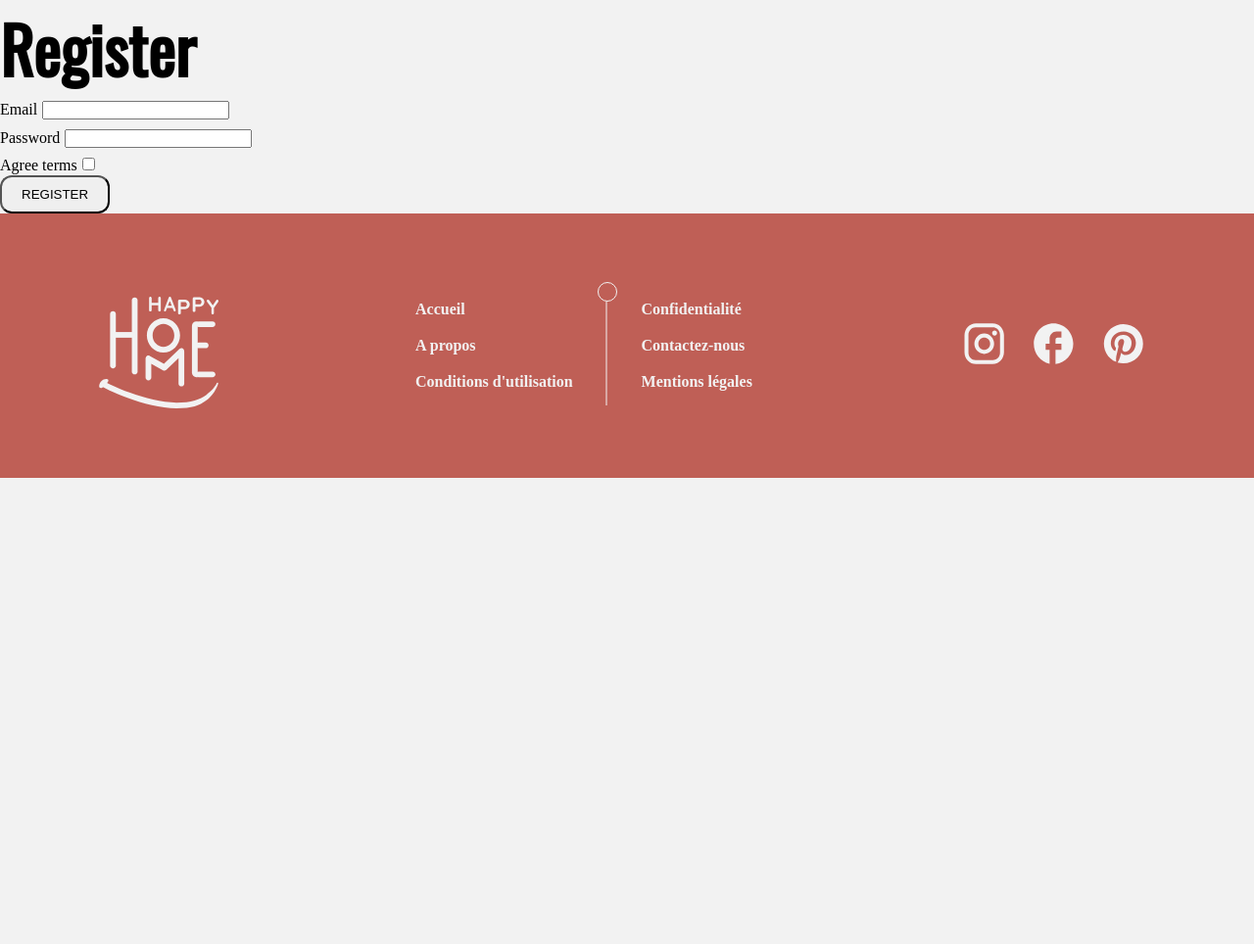
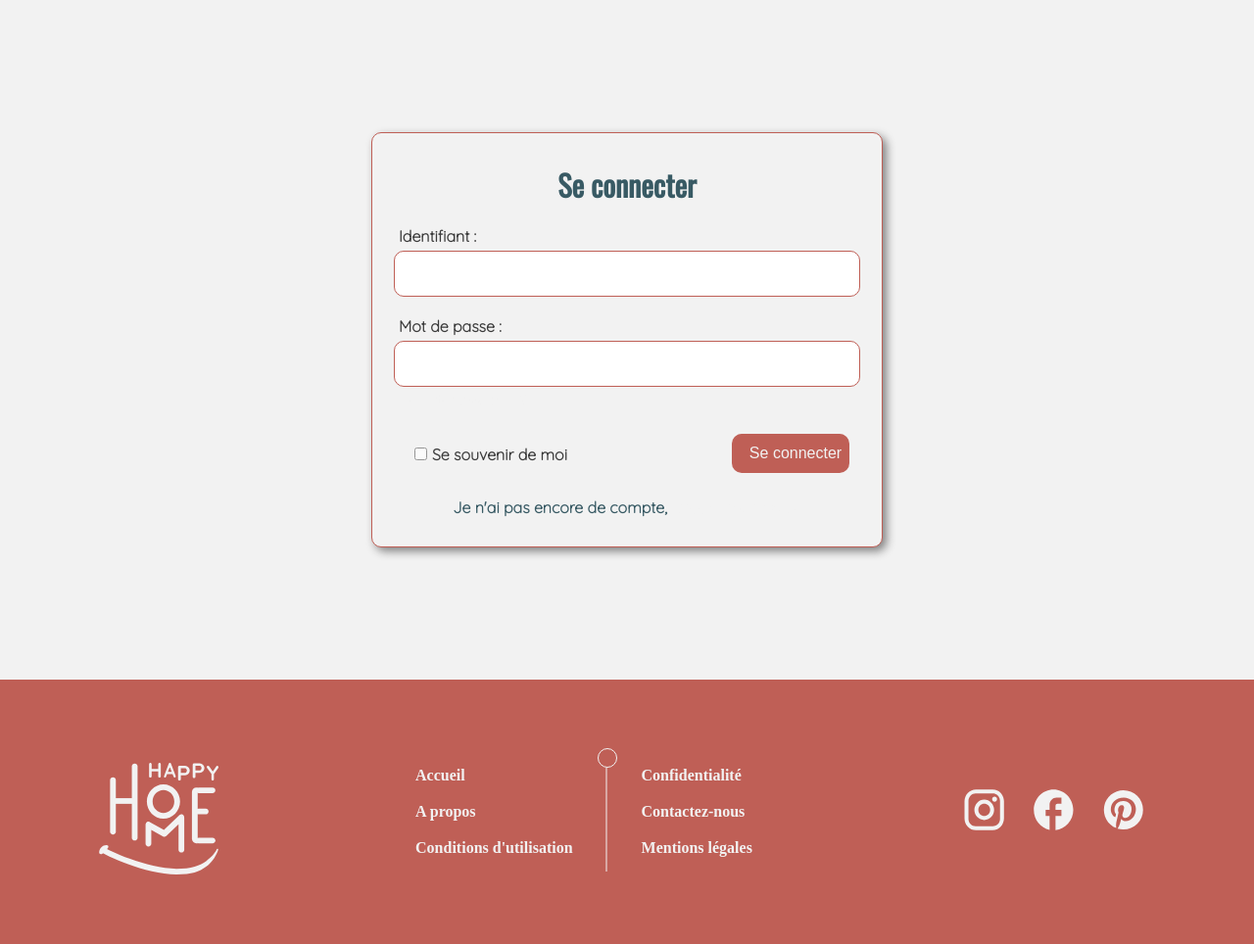
Before and after one commit to JoeTaufana/HHSymfony, a Symfony app: template templates/registration/register.html.twig in a window 1280 px wide. Shown: the part 65-1029 px from the top of the page at 98% size. Before the commit the page ends 553 px from the top, so only its background shows below. Run offline with Twig, Linux system fonts and the light colour scheme; the template is opened without the code that fills it, so the values that code supplies are empty; form fields are guessed from the names that the template uses; some libraries are stand-ins or nearby versions.

Commit message:
création de la page connexion

```diff
--- /dev/null
+++ b/public/css/connexion.css
@@ -0,0 +1,302 @@
+*{
+    margin: 0;
+    padding: 0;
+}
+
+html{
+    scroll-behavior: smooth;
+}
+
+body{
+    background: #F2F2F2;
+
+}
+
+ul{
+    list-style: none;
+}
+
+a{
+    text-decoration:none;
+}
+
+.btn{
+    text-transform: uppercase;
+    border-radius: 12px;
+    padding: 10px 20px;
+    font-weight: bold;
+}
+
+.jaune{
+    background-color: #F2B705;
+    color: #385A64;
+}
+
+.vert{
+    background-color: #385A64;
+    color: #F2F2F2;
+}
+
+.ocre{
+    background-color: #BF5F56;
+    color: #F2F2F2;
+}
+/***************************************************
+                      header
+***************************************************/
+header{
+    height: 65px;
+    display: flex;
+    justify-content: space-between;
+    padding-left: 10%;
+    box-sizing: border-box;
+}
+
+#logo{
+    height: 55px;
+    margin-top: 5px;
+}
+
+#logo>img{
+    height: 100%;
+}
+
+header>nav{
+    height: 65px;
+    width: 40%;
+    margin-right: 15px;
+    display: flex;
+    justify-content: flex-end;
+    align-items: flex-end;
+}
+
+header>nav>ul{
+    display: flex;
+    justify-content: space-between;
+    align-items: flex-end;
+}
+
+header>nav>ul li{
+    margin: 0 5px;
+}
+
+header>nav ul li a{
+    display: inline-block;
+    padding: 10px 20px;
+    text-transform: capitalize;
+    border-radius: 15px 15px 0 0;
+}
+
+.fd-bleu{
+    background-color: #385a64;
+    color: #F2B705;
+}
+.fd-jaune{
+    background-color: #F2B705;
+    color: #385a64;
+}
+.fd-ocre{
+    background-color: #BF5F56;
+    color: #F2F2F2;
+}
+
+header>nav ul li a:hover{
+    opacity: 20%;
+}
+
+#photo_profil{
+    width: 35px;
+    height: 35px;
+    margin-left: 20px;
+    margin-bottom: 5px;
+    border-radius: 50%;
+    border: #f2a29b solid 5px;
+}
+
+#photo_profil img{
+    width: 100%;
+}
+
+/***************************************************
+                Titre et paragraphe
+***************************************************/
+
+h1{
+    font-family: 'Oswald';
+    font-size: 66px;
+    font-weight: bold;
+}
+h2{
+    font-family: 'Oswald';
+    font-size: 20px;
+    font-weight: bold;
+}
+h3{
+    font-family: 'Oswald';
+    font-size: 16px;
+    font-weight: bold;
+}
+p{
+    font-family: 'Quicksand';
+    font-size: 16px;
+    font-weight: bold;
+}
+
+/***************************************************
+                      footer
+***************************************************/
+
+footer{
+    padding: 50px 0;
+    background: #BF5F56;
+    display: flex;
+    justify-content: space-around;
+    align-items: center;
+    flex-wrap: wrap;
+}
+
+#logo_white{
+    width: 125px;
+    height: 100px;
+}
+
+#logo_white>img{
+    width: 100%;
+}
+
+#liens{
+    display: flex;
+    flex-wrap: wrap;
+    margin: 20px 0;
+}
+
+#liens ul{
+    display: flex;
+    flex-direction: column;
+    justify-content: space-evenly;
+    flex: wrap;
+}
+#liens ul li a{
+    color: #F2F2F2;
+    font-weight: bold;
+}
+#liens div{
+    margin: 0 20px;
+}
+#reseaux{
+    display: flex;
+    justify-content:center;
+    align-items: center;
+}
+#reseaux a{
+    margin:0 15px;
+}
+
+/***************fin footer*********************/
+
+/***************************************************
+        Connexion/Creation
+***************************************************/
+
+.connexion{
+    width: 480px;
+    margin: 75px auto;
+    background-color: #f2f2f2;
+    border: 1px solid #BF5F56;
+    box-shadow: 4px 4px 10px grey;
+    border-radius: 10px;
+    padding: 10px 20px;
+    color: #385A64;
+}
+
+.connexion h2{
+    text-align: center;
+    margin: 20px auto;
+      font-family: 'Oswald';
+    font-size: 30px;
+    font-weight: bold;
+}
+
+.formulaire{
+    display: flex;
+    flex-direction: column;
+    align-items: center;
+    max-width: 570px;
+}
+
+.connexion .formulaire label{
+    color: #000;
+    opacity: 75%;
+    font-size: 16px;
+    font-family: Quicksand;
+    font-weight: bold;
+    margin-left: 10px;
+}
+
+input, a{
+    margin: 5px;
+    color: #f2f2f2;
+}
+
+
+
+.centre{
+    text-align: center;
+    margin: 20px 0 20px 0;
+}
+
+#mail,#mdp{
+    width: 464px;
+    max-width: 500px;
+    height: 45px;
+    border: 1px solid #BF5F56;
+    border-radius: 10px;
+}
+
+#mail {
+    margin-bottom: 20px;
+}
+
+
+#validation{
+    display: flex;
+    justify-content: space-between;
+    align-items: center;
+    margin: 20px 0 0 0;
+    width: 464px;
+}
+
+
+#oubli{
+    margin: 5px 5px 15px 15px;
+}
+
+.btnValider {
+    background-color:#BF5F56;
+    color: #F2F2F2;
+    font-size: 16px;
+    border: none;
+    height: 40px;
+    width: 120px;
+    border-radius: 10px;
+
+}
+
+@media only screen and (max-width: 600px) {
+
+
+    .connexion {
+        width: 250px;
+    }
+
+    #validation{
+        display: flex;
+        flex-direction: column;
+
+    }
+
+    #mail, #mdp {
+        width: 240px;
+        height: 36px;
+    }
+  }
--- a/public/css/style.css
+++ b/public/css/style.css
@@ -246,7 +246,7 @@ header>nav ul li a:hover{
     width: 100%;
 }
 
-#popupNav{
+/* #popupNav{
     width: 100%;
     max-width: 240px;
     display: none;
@@ -259,7 +259,7 @@ header>nav ul li a:hover{
 #popupNav h2{
     text-align: center;
     margin: 20px auto;
-}
+} */
 
 /****** fin header******/
 
--- a/templates/base.html.twig
+++ b/templates/base.html.twig
@@ -4,7 +4,7 @@
 		<meta
 		charset="UTF-8">
 
-		{# Run `composer require symfony/webpack-encore-bundle` to start using Symfony UX #}
+		<link rel="stylesheet" href="{{ asset('css/connexion.css') }}">
 		<link rel="stylesheet" href="{{ asset('css/creation.css') }}">
 		<link rel="stylesheet" href="{{ asset('css/home.css') }}">
 		<link rel="stylesheet" href="{{ asset('css/style.css') }}">
--- a/templates/registration/register.html.twig
+++ b/templates/registration/register.html.twig
@@ -3,17 +3,28 @@
 {% block title %}Register{% endblock %}
 
 {% block body %}
-    <h1>Register</h1>
+ <main>
+        <section class="connexion">
+            <h2>Se connecter</h2>
+            <form class="formulaire" action="../php/login.php" method="post">
+                <div id="display">
+                    <label for="mail">Identifiant : </label>
+                        <input type="email" id="mail" name="mail" value="">
 
-    {{ form_errors(registrationForm) }}
+                    <!--Ajout sécurité front pour le mot de passe-->
+                    <label for="mdp">Mot de passe : </label>
+                        <input type="password" id="mdp" name="mdp" minlength="12" maxlength="20" value="">
+                        <a id="oubli" href="oublimdp">Mot de passe oublié</a>
+                </div>
 
-    {{ form_start(registrationForm) }}
-        {{ form_row(registrationForm.email) }}
-        {{ form_row(registrationForm.plainPassword, {
-            label: 'Password'
-        }) }}
-        {{ form_row(registrationForm.agreeTerms) }}
-
-        <button type="submit" class="btn">Register</button>
-    {{ form_end(registrationForm) }}
+                    <div id="validation">
+                        <label class="checkbox"><input class="checkbox" type="checkbox" value="false">Se souvenir de moi</label>
+                        <input class="btnValider" type="submit" value="Se connecter">
+                    </div>
+                <div class="centre">
+                    <p>Je n'ai pas encore de compte, <a id="créer" href="../Création compte/creer_compte.html">créer un compte!</a></p>
+                </div>
+            </form>
+        </section>
+    </main>
 {% endblock %}
```
